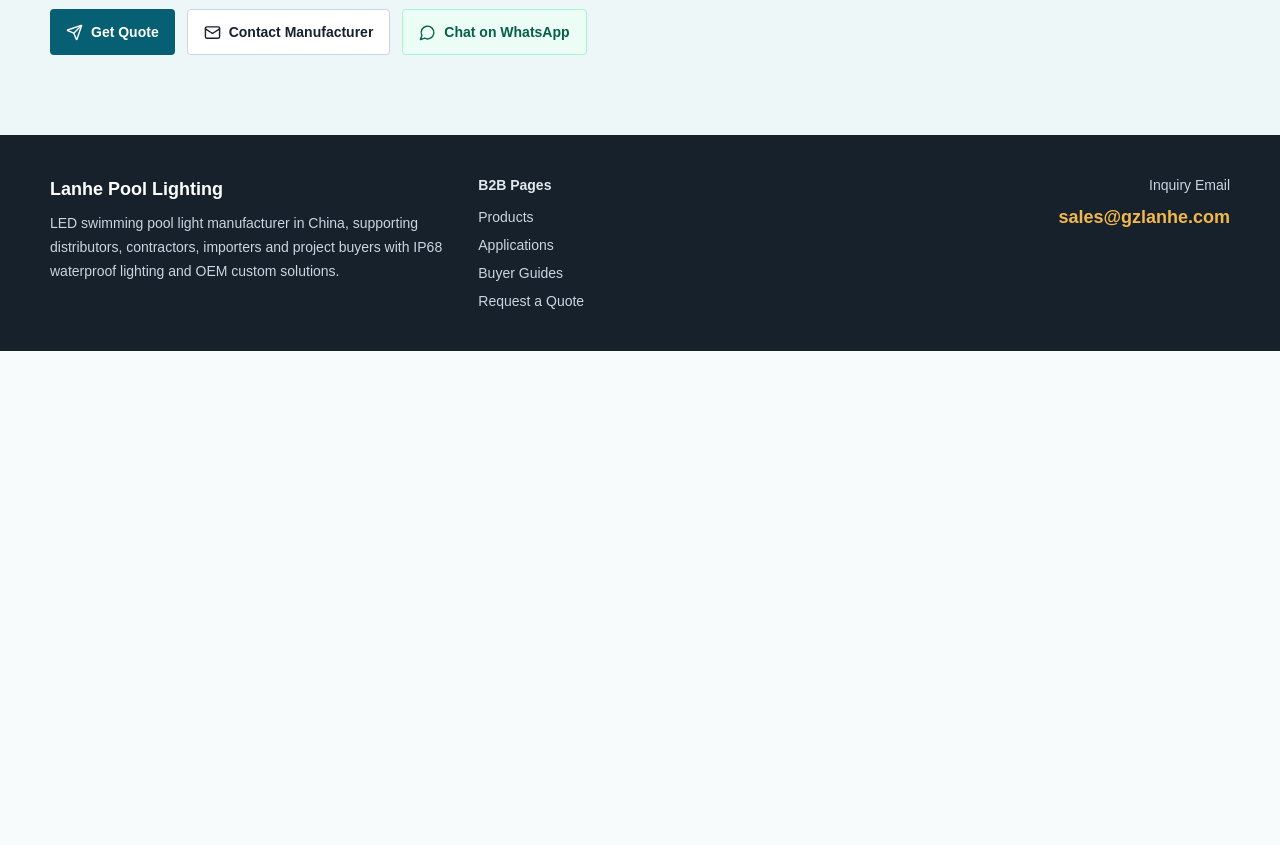
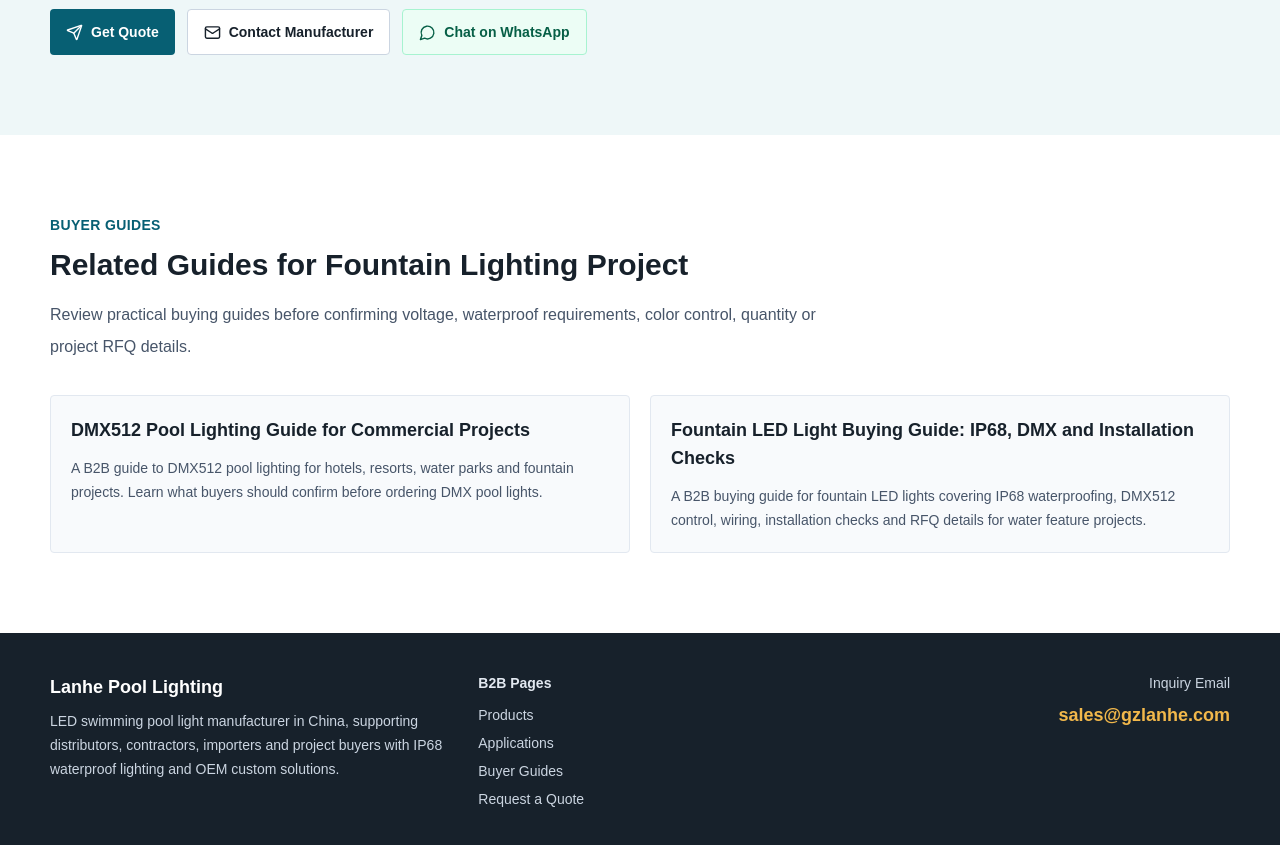
Before and after one commit to Sara-789-ting/gzlanhe.com, a Next.js app: page /applications/fountain-lighting in a window 1280 px wide. Shown: the part 2240-3085 px from the top of the page. Before the commit the page ends 2591 px from the top, so only its background shows below. Built offline with nearby package versions, Linux system fonts and the light colour scheme.

Commit message:
Final SEO technical audit before Search Console

```diff
--- a/app/applications/[slug]/page.tsx
+++ b/app/applications/[slug]/page.tsx
@@ -13,6 +13,7 @@ import {
   getApplicationBySlug,
   getApplicationProducts
 } from "@/lib/applicationPages";
+import { blogPosts } from "@/lib/blogPosts";
 import { siteConfig } from "@/lib/site";
 
 type ApplicationRouteProps = {
@@ -58,6 +59,9 @@ export default async function ApplicationDetailPage({ params }: ApplicationRoute
     notFound();
   }
   const products = getApplicationProducts(page);
+  const relatedGuides = blogPosts.filter((post) =>
+    post.targetApplications.some((target) => target.href === `/applications/${page.slug}`)
+  );
 
   return (
     <>
@@ -167,6 +171,33 @@ export default async function ApplicationDetailPage({ params }: ApplicationRoute
             </div>
           </div>
         </section>
+
+        {relatedGuides.length ? (
+          <section className="bg-white py-20">
+            <div className="section-shell">
+              <div className="mb-8">
+                <p className="text-sm font-bold uppercase tracking-wide text-ocean">Buyer Guides</p>
+                <h2 className="mt-3 text-3xl font-bold text-ink">Related Guides for {page.title}</h2>
+                <p className="mt-4 max-w-3xl leading-8 text-slate-600">
+                  Review practical buying guides before confirming voltage,
+                  waterproof requirements, color control, quantity or project RFQ details.
+                </p>
+              </div>
+              <div className="grid gap-5 md:grid-cols-2">
+                {relatedGuides.map((guide) => (
+                  <Link
+                    key={guide.slug}
+                    href={`/blog/${guide.slug}`}
+                    className="focus-ring rounded border border-slate-200 bg-slate-50 p-5 transition hover:border-ocean hover:bg-white"
+                  >
+                    <h3 className="text-lg font-bold text-ink">{guide.title}</h3>
+                    <p className="mt-3 text-sm leading-6 text-slate-600">{guide.metaDescription}</p>
+                  </Link>
+                ))}
+              </div>
+            </div>
+          </section>
+        ) : null}
       </main>
       <Footer />
     </>
--- a/app/blog/[slug]/page.tsx
+++ b/app/blog/[slug]/page.tsx
@@ -49,6 +49,18 @@ export default async function BlogPostPage({ params }: BlogRouteProps) {
   if (!post) {
     notFound();
   }
+  const relatedGuides = blogPosts
+    .filter((guide) => guide.slug !== post.slug)
+    .filter((guide) => {
+      const productOverlap = guide.targetProducts.some((guideProduct) =>
+        post.targetProducts.some((postProduct) => postProduct.href === guideProduct.href)
+      );
+      const applicationOverlap = guide.targetApplications.some((guideApplication) =>
+        post.targetApplications.some((postApplication) => postApplication.href === guideApplication.href)
+      );
+      return productOverlap || applicationOverlap;
+    })
+    .slice(0, 3);
 
   return (
     <>
@@ -247,6 +259,24 @@ export default async function BlogPostPage({ params }: BlogRouteProps) {
                 </div>
               </section>
 
+              {relatedGuides.length ? (
+                <section className="border-t border-slate-200 py-10">
+                  <h2 className="text-3xl font-bold text-ink">Related Buyer Guides</h2>
+                  <div className="mt-5 grid gap-4 md:grid-cols-2">
+                    {relatedGuides.map((guide) => (
+                      <Link
+                        key={guide.slug}
+                        href={`/blog/${guide.slug}`}
+                        className="focus-ring rounded border border-slate-200 bg-slate-50 p-5 transition hover:border-ocean hover:bg-white"
+                      >
+                        <h3 className="font-bold text-ink">{guide.title}</h3>
+                        <p className="mt-3 text-sm leading-6 text-slate-600">{guide.metaDescription}</p>
+                      </Link>
+                    ))}
+                  </div>
+                </section>
+              ) : null}
+
               <section id="faq" className="scroll-mt-24 border-t border-slate-200 py-10">
                 <h2 className="text-3xl font-bold text-ink">FAQ</h2>
                 <div className="mt-6 grid gap-4">
--- a/components/ProductJsonLd.tsx
+++ b/components/ProductJsonLd.tsx
@@ -18,17 +18,7 @@ export function ProductJsonLd({ product }: { product: ProductPage }) {
       url: siteConfig.url,
       email: siteConfig.email
     },
-    category: "LED pool lighting",
-    offers: {
-      "@type": "Offer",
-      priceCurrency: "USD",
-      availability: "https://schema.org/InStock",
-      url: `${siteConfig.url}/products/${product.slug}`,
-      seller: {
-        "@type": "Organization",
-        name: siteConfig.name
-      }
-    }
+    category: "LED pool lighting"
   };
 
   return (
```
Also changed, not shown: 1 other file (tests, documents, lock files or other folders).
